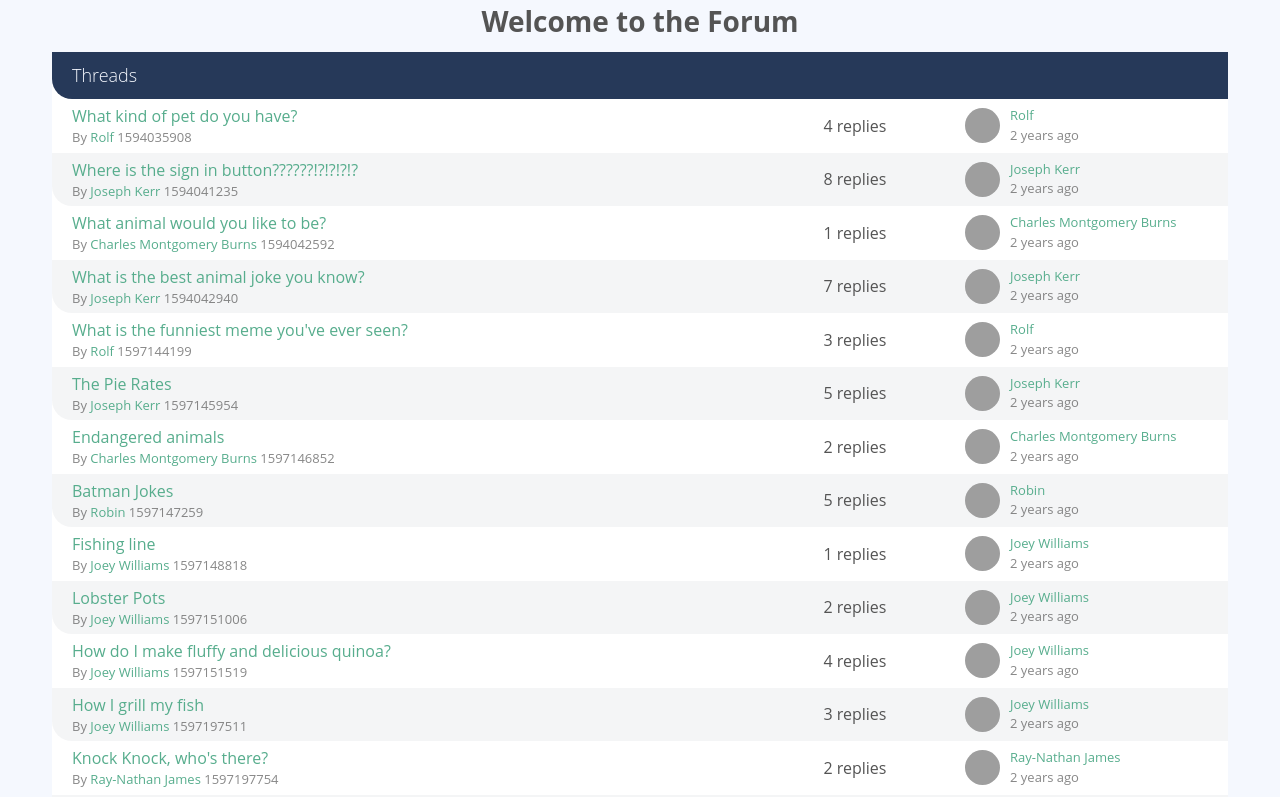
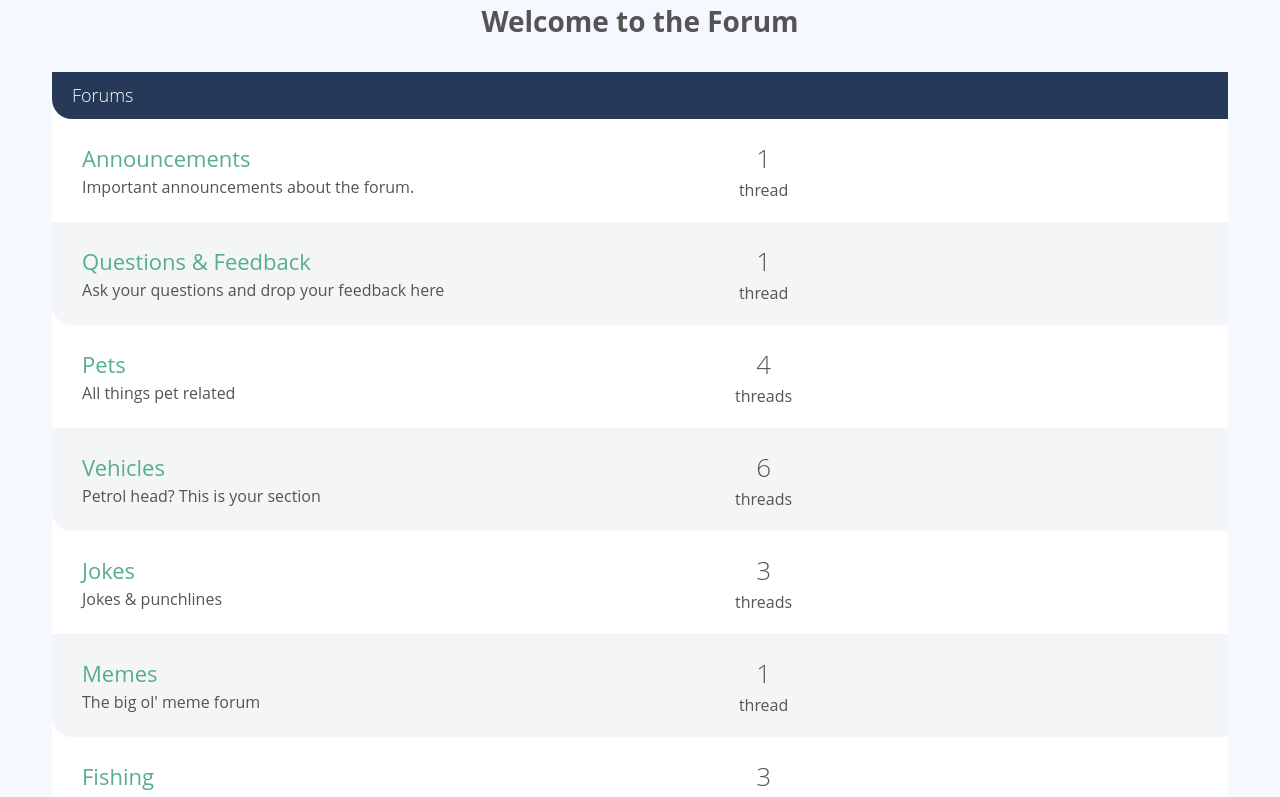
Before and after one commit to atakanteko/vue-forum, a Vue app: page / in a window 1280 px wide. Shown: the top 797 px of the page. Built offline with nearby package versions, Linux system fonts and the light colour scheme; grey boxes are pictures that could not be loaded.

Commit message:
create forum list component

```diff
--- /dev/null
+++ b/src/components/ForumList.vue
@@ -0,0 +1,61 @@
+<template>
+  <div class="col-full">
+    <div class="forum-list">
+      <h2 class="list-title">
+        <a href="#">Forums</a>
+      </h2>
+
+      <div v-for="forum in forums" :key="forum.id" class="forum-listing" >
+
+        <div class="forum-details">
+          <router-link class="text-xlarge"
+                       :to="{name: 'Forum', params:{id: forum.id}}"
+          >
+            {{forum.name}}
+          </router-link>
+          <p>
+            {{forum.description}}
+          </p>
+
+        </div>
+
+
+        <div class="threads-count">
+          <p class="count">
+            {{forum.threads?.length ? forum.threads?.length : '0'}}
+          </p> {{ forumThreadWord(forum) }}
+        </div>
+
+        <div class="last-thread">
+        </div>
+
+      </div>
+
+    </div>
+  </div>
+</template>
+
+<script>
+export default {
+  name: "ForumList",
+  props: {
+    forums: {
+      required: true,
+      type: Array,
+    },
+  },
+  methods: {
+    forumThreadWord(forum) {
+      if (forum.threads?.length){
+        return forum.threads?.length > 1 ? 'threads' : 'thread'
+      } else {
+        return 'no threads'
+      }
+    }
+  },
+}
+</script>
+
+<style scoped>
+
+</style>
--- a/src/pages/Home.vue
+++ b/src/pages/Home.vue
@@ -1,20 +1,20 @@
 <template>
     <h2>Welcome to the Forum</h2>
-    <thread-list :threads="threads"/>
+    <forum-list :forums="forums"/>
 </template>
 
 <script>
 import sourceData from '@/data.json'
-import ThreadList from "@/components/ThreadList";
+import ForumList from "@/components/ForumList";
 
 export default {
   name: "HomePage",
   components: {
-    ThreadList
+    ForumList
   },
   data() {
     return {
-      threads: sourceData.threads,
+      forums: sourceData.forums,
     }
   },
 }
```
